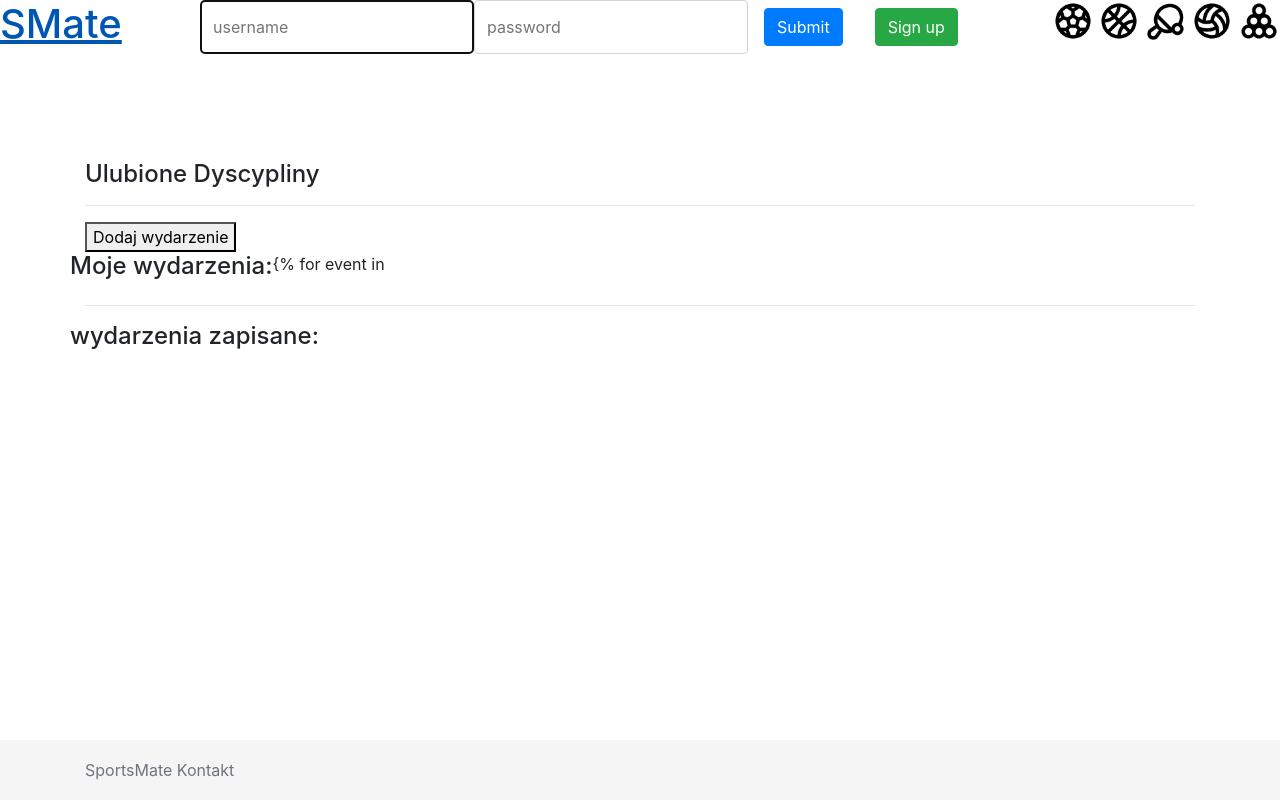
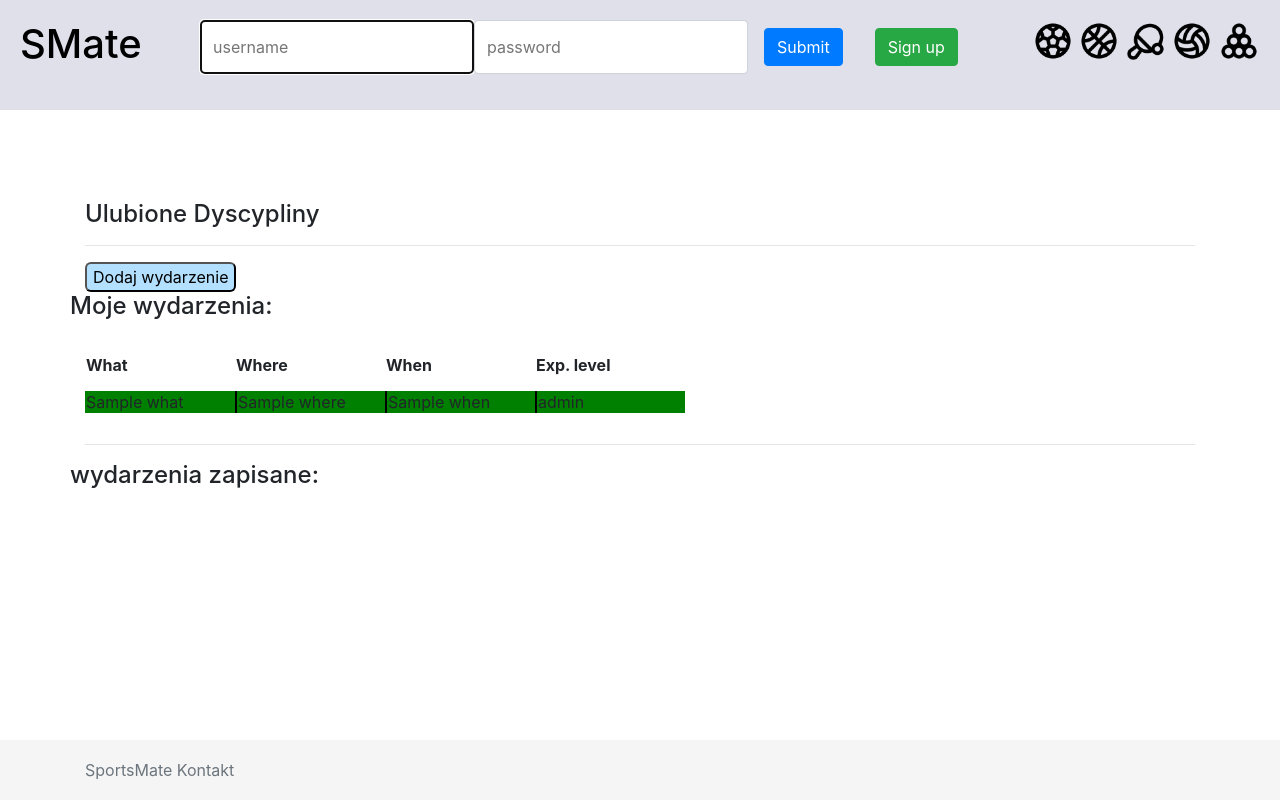
Before and after one commit to Dishvater/Python_project, a Django app: template sportmate/sportmate/templates/panel.html in a window 1280 px wide. Run offline with Django 3.2, Linux system fonts and the light colour scheme; the template is opened without the code that fills it: most values are stand-ins (such as "Sample title", 1, 10 or a date in 2020); some libraries are stand-ins or nearby versions.

Commit message:
saving, showing, not redirecting after save

```diff
--- a/sportmate/accounts/models.py
+++ b/sportmate/accounts/models.py
@@ -6,8 +6,8 @@ class User(models.Model):
     password = models.CharField(max_length=30)
     first_name = models.CharField(max_length=30)
     last_name = models.CharField(max_length=30)
-    date_of_birth = models.DateTimeField(max_length=10, null=True, blank=True)
-    phone = models.IntegerField(max_length=15)
+    date_of_birth = models.DateField(null=True, blank=True)
+    phone = models.IntegerField()
 
     def __str__(self):
         return f' self.first_name, self.last_name'
--- a/sportmate/sportmate/static/css/custom.css
+++ b/sportmate/sportmate/static/css/custom.css
@@ -4,8 +4,20 @@ html {
   position: relative;
   min-height: 100%;
 }
+
+header {
+    padding: 20px;
+    background-color: #e0e0eb;
+}
+
+header a {
+    color: black;
+}
+
 body {
-  margin-bottom: 70px;
+  margin-bottom: 70px
+  margin-top: 70px
+
 }
 .footer {
   position: absolute;
@@ -56,6 +68,32 @@ form .helptext{
     display: flex;
     flex-direction: row;
     justify-content: space-between;
+}
+
+tr:nth-child(even) {
+  background-color: green;
+}
+
+tr {
+    border-bottom: 3px dotted black;
+}
+
+th, td {
+    width: 150px;
+}
+
+button {
+    background-color: #b3e0ff;
+    border-radius: 6px;
+}
+
+table td + td {
+    border-left:2px solid black;
+}
+
+table {
+    border-collapse:separate;
+    border-spacing:0 15px;
 }
 
 .img-button:active{
--- a/sportmate/sportmate/templates/addevent.html
+++ b/sportmate/sportmate/templates/addevent.html
@@ -1,7 +1,7 @@
 {% extends 'core/base.html' %}
 
 {% block content %}
-    <form>
+    <form method="post" role="form" action="/addevent/">
         {% csrf_token %}
         {{ form.as_p }}
         <input type="submit" value="Save" />
--- a/sportmate/sportmate/templates/core/base.html
+++ b/sportmate/sportmate/templates/core/base.html
@@ -19,7 +19,7 @@
     <link href="{% static 'css/custom.css' %}" rel="stylesheet">
   </head>
 
-  <body>
+  <body class="body">
 
     <header>
         <div class="login-layout">
--- a/sportmate/sportmate/templates/panel.html
+++ b/sportmate/sportmate/templates/panel.html
@@ -15,8 +15,27 @@
     </div>
     <div class="row">
         <p><h4>Moje wydarzenia:</h4></p>
-        {% for event in
     </div>
+    <div>
+        <table>
+            <tr>
+                <th>What</th>
+                <th>Where</th>
+                <th>When</th>
+                <th>Exp. level</th>
+            </tr>
+        {% for event in event %}
+<!--            <p>{{ event.what }} | {{ event.where }} | {{ event.when }} | {{ event.explevel }}</p>-->
+            <tr>
+                <td>{{ event.what }}</td>
+                <td>{{ event.where }}</td>
+                <td>{{ event.when }}</td>
+                <td>{{ event.explevel }}</td>
+            </tr>
+        {% endfor %}
+        </table>
+    </div>
+
     <hr>
     <div class="row">
         <p><h4>wydarzenia zapisane:</h4></p>
```
Also changed, not shown: sportmate/smate/admin.py (+6 -1 lines), sportmate/smate/models.py (+15 -4 lines), sportmate/smate/serializers.py (added, +9 -0 lines), sportmate/smate/views.py (+23 -2 lines), sportmate/sportmate/urls.py (+7 -2 lines), sportmate/static/sportmate/views.py (+11 -2 lines), sportmate/accounts/migrations/0003_auto_20200721_2255.py (added), sportmate/smate/migrations/0003_auto_20200720_1403.py (added), sportmate/smate/migrations/0004_auto_20200721_2250.py (added), sportmate/smate/migrations/0005_auto_20200723_1521.py (added).
